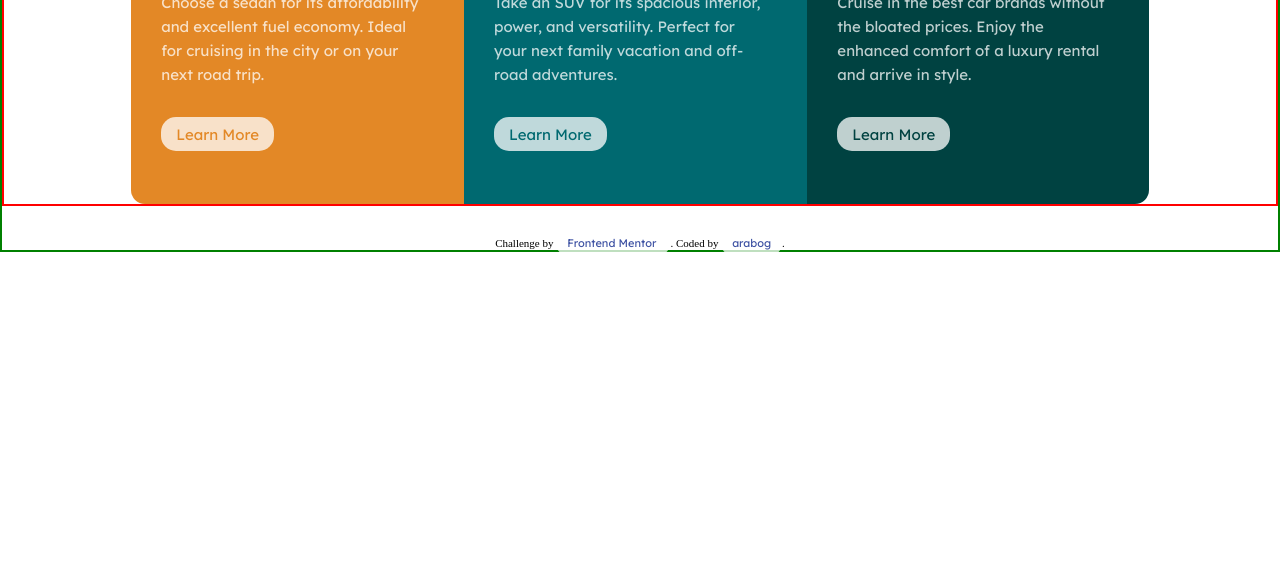
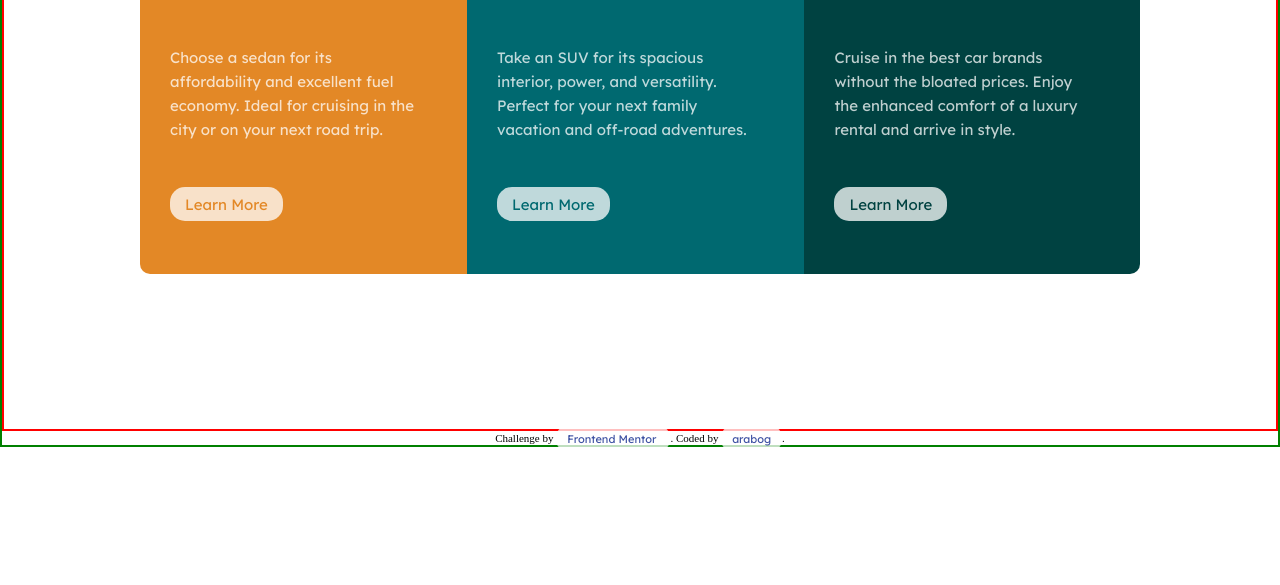
Before and after one commit to araborg/3-column-card-component, a plain HTML site: page index.html in a window 1280 px wide. Shown: the part 215-800 px from the top of the page. Drawn offline with Linux system fonts and the light colour scheme.

Commit message:
3-column-preview-card-component 6

```diff
--- a/styles.css
+++ b/styles.css
@@ -26,6 +26,8 @@ body {
     box-sizing: border-box;
     margin: 0;
     padding: 0;
+
+    /* height: 100vw; */
 }
 
 h2 {
@@ -45,12 +47,18 @@ a {
 
 .container {
     width: 80%;
-    max-width: 1360px;
+    /* max-width: 1360px; */
+
+    max-width: 1000px;
 
     margin-left: auto;
     margin-right: auto;
 
     /* margin: auto; */
+}
+
+.add-ons {
+    padding: 2em 0;
 }
 
 #main {
@@ -66,7 +74,7 @@ a {
 .card-body {
     width: 95%;
 
-    margin: 2.5em 0;
+    padding: 2.5em 0;
 
     line-height: 1.6;
 }
@@ -74,7 +82,7 @@ a {
 .card.one {
     background-color: var(--right-orange);
 
-    border-radius: 14px 14px 0 0;
+    border-radius: 10px 10px 0 0;
 }
 
 .card.two {
@@ -84,7 +92,7 @@ a {
 .card.three {
     background-color: var(--very-dark-cyan);
 
-    border-radius: 0 0 14px 14px;
+    border-radius: 0 0 10px 10px;
 }
 
 a {
@@ -113,29 +121,30 @@ a {
     body {
         border: 2px solid green;
 
-        display: flex;
+        /* display: flex;
         flex-direction: column;
         align-items: center;
 
-        justify-content: center;
+        justify-content: center; */
 
         /* width: 100vw; */
 
-        /* height: 100%; */
+        /* height: 50vw; */
     }
 
     #main {
+        height: 80vh;
         /* display: flex; */
         /* align-items: center; */
 
-        /* height: 80vh; */
-
-        margin-bottom: 2em;
+        /* margin-bottom: 2em; */
+        /* margin: 0; */
 
         border: 2px solid red;
     }
 
     .add-ons {
+        /* height: 80vh; */
         display: flex;
         /* align-items: center; */
     }
@@ -145,10 +154,10 @@ a {
     }
 
     .card.one {
-        border-radius: 14px 0 0 14px;
+        border-radius: 10px 0 0 10px;
     }
 
     .card.three {
-        border-radius: 0 14px 14px 0;
+        border-radius: 0 10px 10px 0;
     }
 }
```
